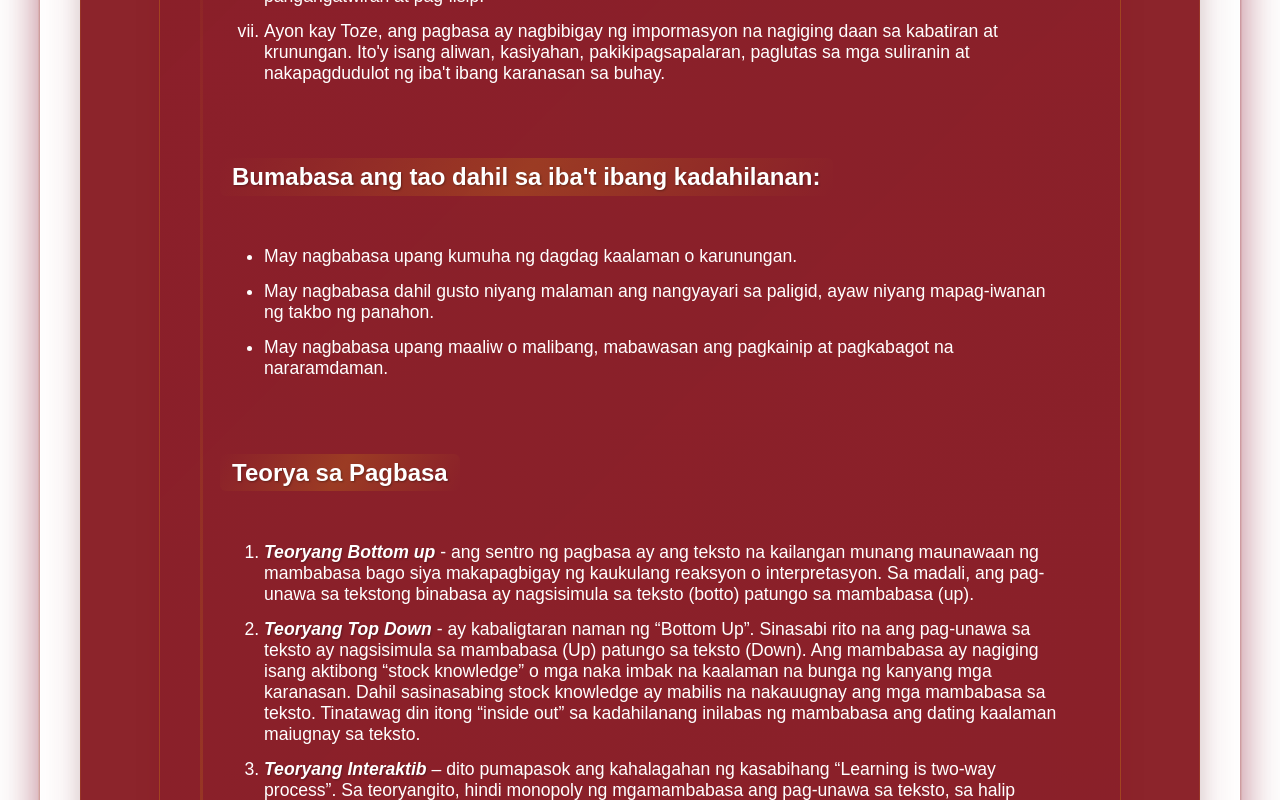
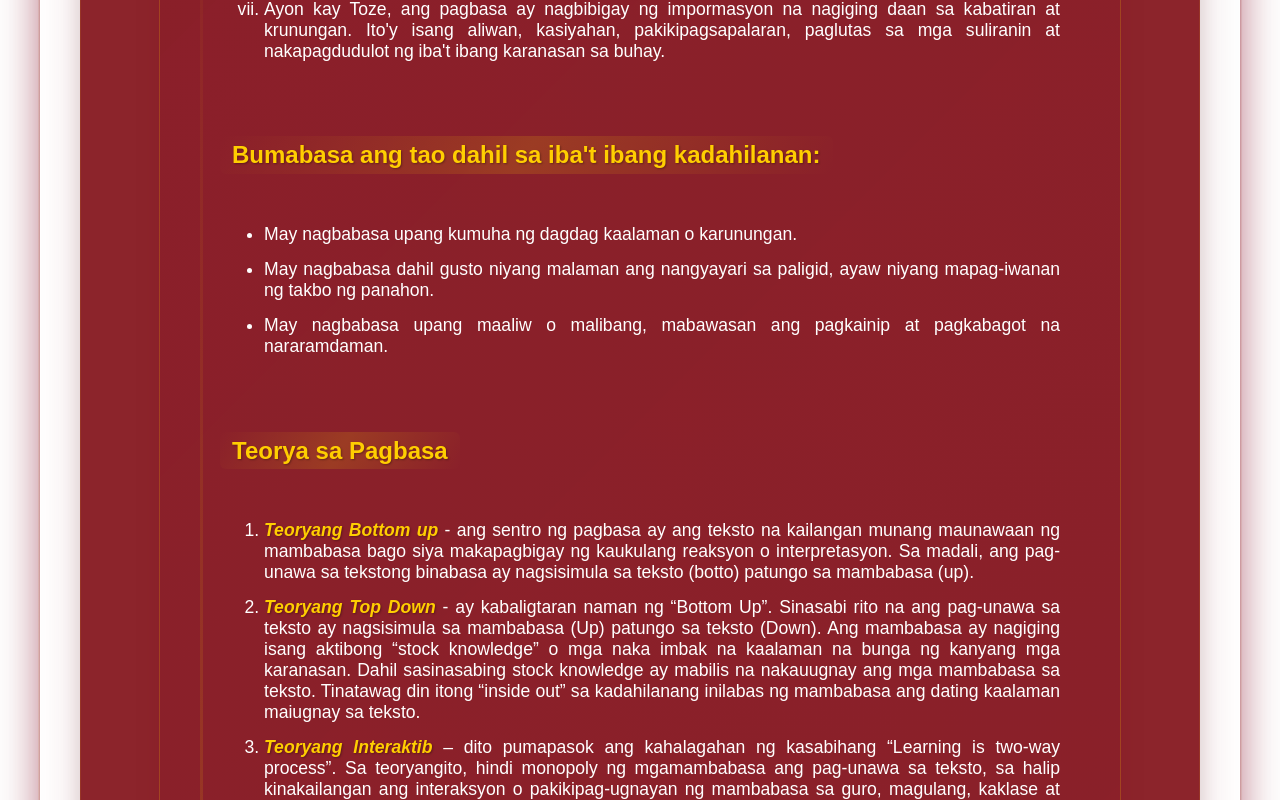
Before and after one commit to kolay404/cams-web, a React (Create React App) app: page /pagbasa in a window 1280 px wide. Shown: the part 1200-2000 px from the top of the page. Built offline with nearby package versions, Linux system fonts and the light colour scheme.

Commit message:
polishing part 3

```diff
--- a/src/components/Header.css
+++ b/src/components/Header.css
@@ -79,8 +79,9 @@
   position: absolute;
   right: 0;
   background-color: #fff;
-  min-width: 200px;
-  box-shadow: 0 8px 16px rgba(0,0,0,0.1);
+  min-width: 300px; /* Increase the minimum width */
+  max-width: 400px; /* Add a maximum width for responsiveness */
+  box-shadow: 0 8px 16px rgba(0, 0, 0, 0.1);
   border-radius: 6px;
   overflow: hidden;
   z-index: 1;
@@ -94,7 +95,7 @@
 
 .dropdown-content a {
   color: #800020;
-  padding: 15px 24px;
+  padding: 15px 20px; /* Adjust padding for a balanced look */
   text-decoration: none;
   display: block;
   font-size: 1.1rem;
@@ -135,7 +136,8 @@
     position: fixed;
     top: 120px;
     right: 20px;
-    width: 220px;
+    width: calc(100% - 40px); /* Make it responsive to screen width */
+    max-width: unset; /* Allow it to span across smaller screens */
   }
 
   .dropdown-button {
--- a/src/pages/Pagbasa.css
+++ b/src/pages/Pagbasa.css
@@ -1,4 +1,14 @@
 /* Base styles for the page body */
+/* Apply justification to all paragraphs and text */
+body, p{
+    text-align: justify;
+}
+
+/* Optionally justify only paragraph text */
+p {
+    text-align: justify;
+}
+
 body {
     font-family: Arial, sans-serif;
     background: #ffffff;
@@ -204,7 +214,7 @@ body::before {
 /* Heading styles within text content */
 .text-content h3,
 .text-content h2 {
-    color: white;
+    color: #ffce01;
     font-size: 1.5rem;
     margin: 2em 0 1em;
     text-shadow: 1px 1px 2px rgba(0, 0, 0, 0.3);
@@ -226,31 +236,31 @@ body::before {
 /* Bold text styling within content */
 .text-content b,
 .text-content i b {
-    color: white;
+    color: #ffce01;
     text-shadow: 1px 1px 2px rgba(0, 0, 0, 0.3);
 }
 
 .text-content li b,
 .text-content p b {
-    color: white;
+    color: #ffce01;
     text-shadow: 1px 1px 2px rgba(0, 0, 0, 0.3);
 }
 
 .text-content li i {
-    color: white;
+    color: #ffce01;
     font-style: italic;
     text-shadow: 1px 1px 2px rgba(0, 0, 0, 0.3);
 }
 
 .text-content p i {
-    color: white;
+    color: #ffce01;
     font-style: italic;
     text-shadow: 1px 1px 2px rgba(0, 0, 0, 0.3);
 }
 
 .text-content ol > li > i,
 .text-content ul > li > i {
-    color: white;
+    color: #ffce01;
     font-style: italic;
     font-weight: bold;
     text-shadow: 1px 1px 2px rgba(0, 0, 0, 0.3);
--- a/src/pages/Pagbasa.js
+++ b/src/pages/Pagbasa.js
@@ -89,7 +89,7 @@ const Module1Content = () => (
             <li><b>Problema at Solusyon</b></li>
             <p>Karaniwang na ang problema sa isang tao na ang kasunod ay ang pagbibigay ng solusyon sa problemang kinakaharap. Sa akdang pampanitikan na binabasa, umiikot ang kwento sa tinatawag na tunggalian o suliranin patungo sa resolusyon o kakalasan kung binibigyan ng kalutasan ang nagging problema sa kwento.</p>
             <p>Halimbawa: “May mga paraan upang mapakinabangan ang texting nakinababaliwan ng mga mag-aaral at itinuturing ng mga guro na sagabal sa kanilang pag-aaral.”</p>
-            <li>Sanhi at Bunga</li>
+            <li><b>Sanhi at Bunga</b></li>
             <p>Ang sanhi ay isang ideya o pangyayari na maaaring humantong sa isang bunga. Halimbawa, mo ang sirenang bumbero. Ano ang maaaring maging bunga sirenang ito?</p>
             <p>Halimbawa: Epekto ng kalamidad sa kabuhayan ng mga tao.”</p>
         </ol>
@@ -277,8 +277,6 @@ function Pagbasa() {
       <div className="main-content">
         <div className="title-section">
           <h1>PAGBASA AT PAGSULAT SA IBA'T IBANG DISIPLINA</h1>
-          <p className="subtitle">Integrasyon ng Filipino sa Iba't Ibang Larangan ng Pag-aaral</p>
-
           <div className="module-selector">
             <select
               className="module-dropdown"
--- a/src/pages/Sining.css
+++ b/src/pages/Sining.css
@@ -1,4 +1,14 @@
 /* Global Styles for the Sining Page */
+/* Apply justification to all paragraphs and text */
+body, p{
+    text-align: justify;
+}
+
+/* Optionally justify only paragraph text */
+p {
+    text-align: justify;
+}
+
 body {
     font-family: Arial, sans-serif;
     background: #ffffff;
--- a/src/pages/Sining.js
+++ b/src/pages/Sining.js
@@ -117,13 +117,13 @@ const Aralin2Content = () => (
       <div className="text-content">
         <p>Ang <i><b>komunikasyon</b></i> ay ang proseso ng pagpapahayag ng kaisipan, impormasyon, at damdamin sa paraang berbal at di-berbal. Mahalaga ito sa sining ng pakikipagtalastasan sapagkat ito ang pundasyon ng lahat ng anyo ng interaksyon sa lipunan.</p>
         <ol>
-          <li><b>Mga Uri mg Komunikasyon</b>
+          <li><b>Mga Uri mg Komunikasyon:</b>
             <ol>
               <li><i>Komunikasyong Berbal</i> - Ang paggamit ng wika sa pasalita at pasulat na anyo.</li>
               <li><i>Komunikasyong Di-Berbal</i> - Ang pagpapahayag ng mensahe sa pamamagitan ng kilos, ekspresyon ng mukha, at kumpas ng kamay.</li>
             </ol>
           </li>
-          <li>Mga Uri ng Prosesong Pangkomunikasyon:
+          <li><b>Mga Uri ng Prosesong Pangkomunikasyon:</b>
             <ol>
               <li><i>Intrapersonal</i> - uri ng komunikasyong tinatawag na pansarili lamang sapagkat ito ay nagaganap sa mga sandali ng pagmumuni-muni o pagninilay-nilay. Nagaganap ang komunikasyon sa isipan ng tao. Ang utak ay pinoproseso, binibigyang interpretasyon at sinusuri ang mga impormasyong natanggap.</li>
               <li><i>Interpersonal</i> - nagaganap ito sa pagitan ng dalawang tao o pakikipag-usap ng isang tao sa isang mallit na pangkat. Nakikipag-ugnayan o nakikisalamuha tayo sa komunikasyong interpersonal dahil kailangan nating maipahayag at matanggap ang pangangailangan nating personal.</li>
@@ -305,7 +305,6 @@ function Sining() {
       <div className="main-content">
         <div className="title-section">
           <h1>SINING NG PAKIKIPAGTALASTASAN</h1>
-          <p className="subtitle">Pag-aaral ng Sining ng Komunikasyon sa Filipino</p>
 
           <div className="aralin-selector">
             <select
```
